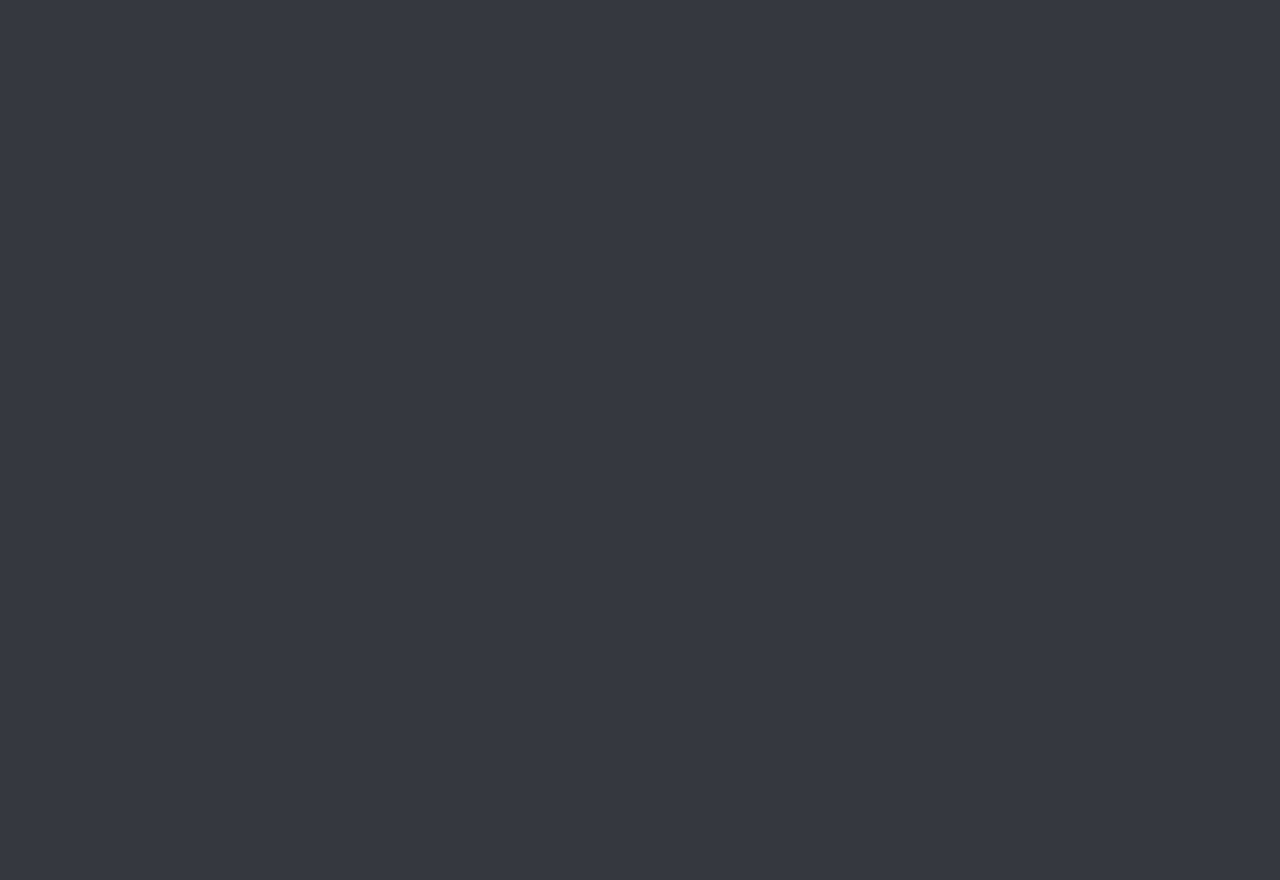
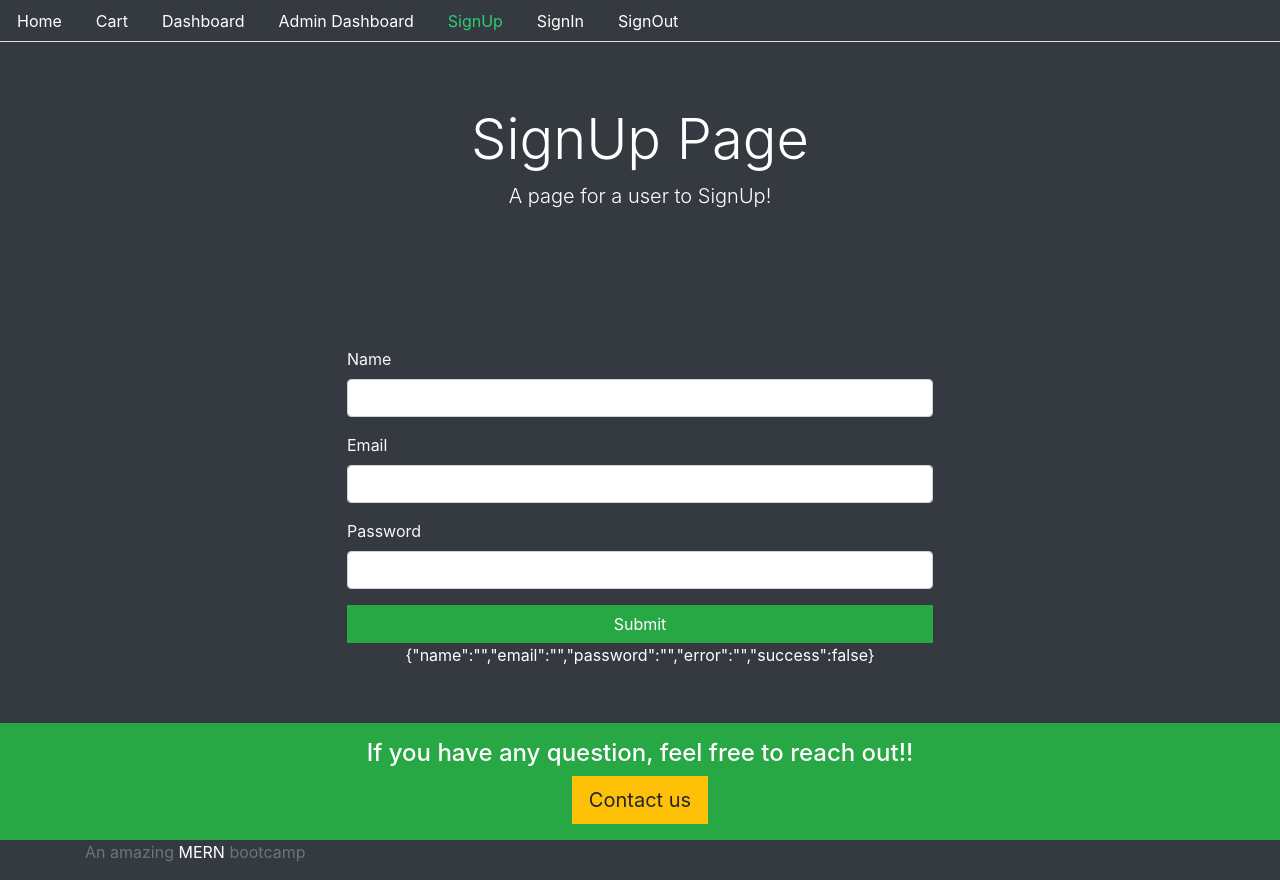
Before and after one commit to ak7550/MERN-bootcamp, a React (Create React App) app: page /signup in a window 1280 px wide. Before the commit the page ends 800 px from the top, so only its background shows below. Built offline with nearby package versions, Linux system fonts and the light colour scheme; no server answers.

Commit message:
signup is done

```diff
--- a/src/Routes.js
+++ b/src/Routes.js
@@ -1,12 +1,18 @@
 import React from 'react'
 import {BrowserRouter, Switch, Route} from 'react-router-dom'
 import Home from './core/Home';
+import Signup from './user/Signup';
+import Signin from './user/Signin';
+
+
 
 const Routes=()=> {
     return (
         <BrowserRouter>
             <Switch>
                 <Route path="/" exact component={Home} />
+                <Route path="/signup" exact component={Signup} />
+                <Route path="/signin" exact component={Signin} />
             </Switch>
         </BrowserRouter>
     )
--- a/src/auth/helper/index.js
+++ b/src/auth/helper/index.js
@@ -0,0 +1,67 @@
+import { API } from '../../backEnd';
+
+export const signup = user => {
+    return fetch(`${API}/signup`, {
+        method: "POST",
+        headers: {
+            Accept: "application/json",
+            "Content-Type": "application/json"
+        },
+        body: JSON.stringify(user)
+    })
+        .then(response => {
+            return response.json();
+        })
+        .catch(err => console.log(err));
+};
+
+
+export const signin = user => {
+    return fetch(`${API}/signin`, {
+        method: "POST",
+        headers: {
+            Accept: "application/json",
+            "Content-Type": "application/json"
+        },
+        body: JSON.stringify(user)
+    })
+        .then(response => {
+            return response.json();
+        })
+        .catch(err => console.log(err));
+};
+
+export const authenticate = (data, next) => {
+    if (typeof window !== "undefined") {
+        localStorage.setItem("jwt", JSON.stringify(data));
+        next();
+    }
+
+};
+
+// access the window and remove "jwt"
+export const signout = next => {
+    if (typeof window !== "undefined") {
+        localStorage.removeItem("jwt");
+        next();
+
+        return fetch(`${API}/signout`, {
+            method: "GET",
+
+        }).then(response => console.log(`SignOut success, response is: ${response}`))
+            .catch(err => console.log(err));
+    }
+};
+
+
+export const isAuthenticated = () => {
+    if (typeof window == "undefined") {
+        return false;
+    }
+    if (localStorage.getItem("jwt")) {
+        return JSON.parse(localStorage.getItem("jwt"));
+    }
+    else {
+        return false;;
+    }
+};
--- /dev/null
+++ b/src/backEnd.js
@@ -0,0 +1 @@
+export const API = process.env.REACT_APP_BACKEND;
--- a/src/core/Base.js
+++ b/src/core/Base.js
@@ -0,0 +1,34 @@
+import React from 'react'
+import Menu from './menu';
+
+
+const Base = ({
+    title = "My title",
+    description = "My description",
+    className = "bg-dark text-white p-4",
+    children
+}) => (
+        <div>
+            <Menu/>
+            <div className="container-fluid">
+                <div className="jumbotron bg-dark text-white text-center">
+                    <h2 className="display-4">{title}</h2>
+                    <p className="lead">{description}</p>
+                </div>
+                <div className={className}>{children}</div>
+            </div>
+            <footer className="footer bg-dark mt-auto py-3">
+                <div className="container-fluid bg-success text-white text-center py-3">
+                    <h4>If you have any question, feel free to reach out!!</h4>
+                    <button className="btn btn-warning btn-lg">Contact us</button>
+                </div>
+                <div className="container">
+                    <span className="text-muted text-center ">An amazing <span className="text-white">MERN</span> bootcamp</span>
+                </div>
+            </footer>
+        </div>
+    )
+
+
+
+export default Base;
--- a/src/core/Home.js
+++ b/src/core/Home.js
@@ -1,12 +1,25 @@
 import React from 'react'
 import '../styles.css';
-
-
+import { API } from '../backEnd';
+import Base from './Base';
 
 export default function Home() {
+    console.log("API IS", API);
+
     return (
-        <div>
-            <h1 className="text-white">Hello front end</h1>
-        </div>
+        <Base title="Home Page" description="Welcome to the Tshirt Store">
+            <div className="row">
+                <div className="col-4">
+                    <button className="btn btn-success">Test</button>
+                </div>
+                <div className="col-4">
+                    <button className="btn btn-success">Test</button>
+
+                </div>
+                <div className="col-4">
+                    <button className="btn btn-success">Test</button>
+                </div>
+            </div>
+        </Base>
     );
 }
--- /dev/null
+++ b/src/core/menu.js
@@ -0,0 +1,52 @@
+import React from 'react'
+import { Link, withRouter } from 'react-router-dom';
+
+const currentTab = (history, path) => {
+    if (history.location.pathname === path) {
+        return {
+            color: "#2ecc72"
+        }
+    }
+    else {
+        return {
+            color: "#ffffff"
+        }
+    }
+};
+
+const Menu = ({history}) => (
+    <div>
+        <ul className="nav nav-tabs bg-dark">
+            <li className="nav-item">
+                <Link style={currentTab(history, "/")}
+                    className="nav-link"
+                    to="/"
+                >
+                    Home
+                </Link>
+            </li>
+            <li className="nav-item">
+                <Link style={currentTab(history,"/cart")}  className="nav-link" to="/cart">Cart</Link>
+            </li>
+            <li className="nav-item">
+                <Link style={currentTab(history,"/user/dashboard")}  className="nav-link" to="/user/dashboard">Dashboard</Link>
+            </li>
+            <li className="nav-item">
+                <Link  className="nav-link"
+                     style={currentTab(history,"/admin/dashboard")}   to="/admin/dashboard">Admin Dashboard</Link>
+            </li>
+            <li className="nav-item">
+                <Link style={currentTab(history,"/signup")}  className="nav-link" to="/signup">SignUp</Link>
+            </li>
+            <li className="nav-item">
+                <Link style={currentTab(history,"/signin")} className="nav-link"
+                to="/signin">SignIn</Link>
+            </li>
+            <li className="nav-item">
+                <Link style={currentTab(history,"/user/signout")} className="nav-link" to="/user/signout">SignOut</Link>
+            </li>
+        </ul>
+    </div>
+);
+
+export default withRouter(Menu);
--- a/src/styles.css
+++ b/src/styles.css
@@ -7,3 +7,10 @@
 body {
   background: #343a40;
 }
+
+.footer{
+  /* position: absolute; */
+  bottom: 0em;
+  right: 0em;
+  left: 0px;
+}
--- a/src/user/Signup.js
+++ b/src/user/Signup.js
@@ -0,0 +1,113 @@
+import React, { useState } from 'react';
+import Base from '../core/Base';
+import { Link } from 'react-router-dom';
+import { signup } from '../auth/helper/index';
+
+const Signup = () => {
+
+    const [values, setValues] = useState({
+        name: "",
+        email: "",
+        password: "",
+        error: "",
+        success: false
+    });
+
+    const { name, email, password, success } = values; // object destructured
+
+    // check higherOrder functions
+    const handleChange = name => event => {
+        setValues({ ...values, error: false, [name]: event.target.value });
+    };
+
+    const onSubmit = event => {
+        event.preventDefault();
+        setValues({ ...values, error: false });
+        signup({ name, email, password }) // this methods automatically sends an request to the server and returns a server side response, that we need to deal accordingly
+            .then(data => {
+                if (data.error) {
+                    setValues({ ...values, error: data.error, success: false });
+                }
+                else {
+                    setValues({
+                        ...values,
+                        name: "",
+                        email: "",
+                        password: "",
+                        error: "",
+                        success: true
+                    }); //setting the state once again
+                    // console.log(`Data that has come back: `+ JSON.stringify(data));
+                }
+            })
+            .catch(err => {
+                console.log("Error is: " + err);
+            });
+    };
+
+    const signUpForm = () => {
+        return (
+            <div className="row">
+                <div className="col-md-6 offset-sm-3 text-left">
+                    <form action="">
+                        <div className="form-group">
+                            <label className="text-light">Name</label>
+                            <input
+                                className="form-control"
+                                type="text"
+                                onChange={handleChange("name")}
+                                value={name}
+                            />
+                        </div>
+                        <div className="form-group">
+                            <label className="text-light">Email</label>
+                            <input className="form-control" onChange={handleChange("email")} type="email"
+                                value={email}
+                            />
+                        </div>
+                        <div className="form-group">
+                            <label className="text-light">Password</label>
+                            <input className="form-control"
+                                value={password}
+                                onChange={handleChange("password")} type="password" />
+                        </div>
+                        <div className="btn btn-success btn-block" onClick={onSubmit}>Submit</div>
+                    </form>
+                </div>
+            </div>
+        );
+    }
+
+    const successMesssage = () => {
+        return (
+            <div className="alert alert-sucess"
+                style={{ display: success ? "" : "none" }}
+            >
+                New Account was created sucessfully. Please <Link to="/signin">Login Here</Link>
+            </div>
+        );
+    };
+
+    const errorMesssage = () => {
+        return (
+            <div className="alert alert-danger"
+                style={{ display: success ? "" : "none" }}
+            >
+                error
+            </div>
+        );
+    };
+
+    return (
+        <Base title="SignUp Page" description="A page for a user to SignUp!">
+            {successMesssage()}
+            {errorMesssage()}
+            {signUpForm()}
+            <p className="text-white text-center">
+                {JSON.stringify(values)}
+            </p>
+        </Base>
+    );
+};
+
+export default Signup;
```
Also changed, not shown: 1 other file (tests, documents, lock files or other folders).
